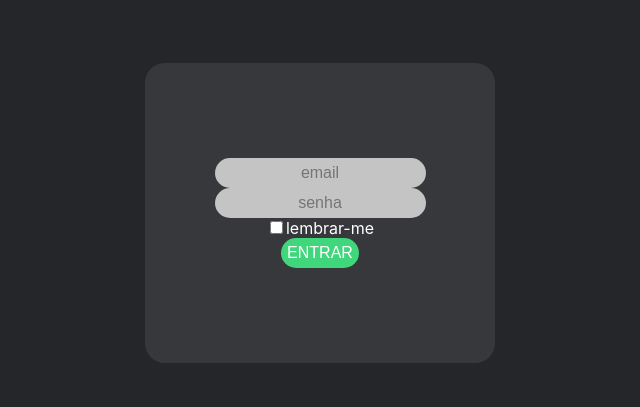
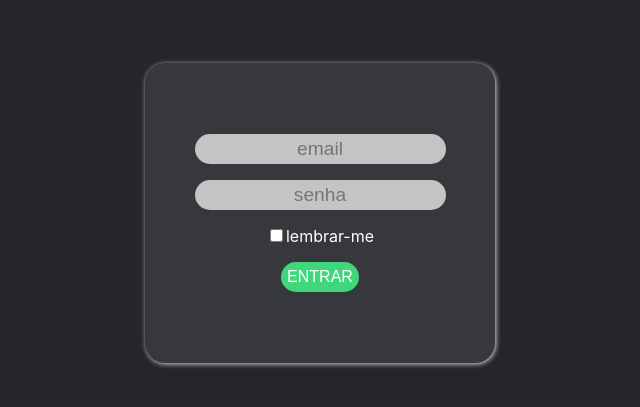
Before and after one commit to okatsuo/boilerplate-frontend-with-login, a Next.js app: page /login in a window 1280 px wide. Shown: the part 187-594 px from the top of the page, without its empty margins (320-960 px from the left). Built offline with nearby package versions, Linux system fonts and the light colour scheme; no server answers.

Commit message:
refactor: spacings beetween fields and checkbox

```diff
--- a/src/components/authentication/login/index.tsx
+++ b/src/components/authentication/login/index.tsx
@@ -14,6 +14,12 @@ interface ILogin {
   email: string
   password: string
   rememberMe: boolean
+}
+
+const initialValues: ILogin = {
+  email: '',
+  password: '',
+  rememberMe: false
 }
 
 const schema = Yup.object().shape({
@@ -54,11 +60,7 @@ const Login = () => {
         <Styles.Content>
           <Styles.Square>
             <Formik
-              initialValues={{
-                email: '',
-                password: '',
-                rememberMe: false
-              }}
+              initialValues={initialValues}
               onSubmit={async (values) => {
                 await handleSubmit(values)
               }}
@@ -67,11 +69,17 @@ const Login = () => {
               {({ errors, touched }) => (
                 <Form>
                   <Styles.Items>
-                    <InputForm name="email" type="text" placeholder="email" />
-                    {errors.email && touched.email && errors.email}
+                    <InputForm
+                      name="email"
+                      type="text"
+                      placeholder="email"
+                      error={errors.email && touched.email && errors.email} />
 
-                    <InputForm name="password" type="password" placeholder="senha" />
-                    {errors.password && touched.password && errors.password}
+                    <InputForm
+                      name="password"
+                      type="password"
+                      placeholder="senha"
+                      error={errors.password && touched.password && errors.password} />
 
                     <CheckboxForm name='rememberMe' message='lembrar-me' />
 
--- a/src/components/authentication/styles.ts
+++ b/src/components/authentication/styles.ts
@@ -19,6 +19,7 @@ export const Square = styled.div`
     display: flex;
     align-items: center;
     justify-content: center;
+    box-shadow: 1px 1px 5px lightgrey;
   `}
 `
 
--- a/src/components/forms/checkbox/index.tsx
+++ b/src/components/forms/checkbox/index.tsx
@@ -16,6 +16,7 @@ const CheckboxForm: React.FC<CheckboxProps> = ({
 }) => {
   return (
     <Styles.Wrapper>
+      <Styles.Container>
         <Field
           name={name}
           required={required}
@@ -25,6 +26,7 @@ const CheckboxForm: React.FC<CheckboxProps> = ({
           }}
         />
         {message}
+      </Styles.Container>
     </Styles.Wrapper>
   )
 }
--- a/src/components/forms/checkbox/styles.ts
+++ b/src/components/forms/checkbox/styles.ts
@@ -1,7 +1,11 @@
 import styled from 'styled-components'
 
 export const Wrapper = styled.div`
+`
+
+export const Container = styled.div`
   display: 'flex';
   align-items: 'center';
   justify-content: 'center';
+  padding-bottom: 1rem;
 `
--- a/src/components/forms/inputs/index.tsx
+++ b/src/components/forms/inputs/index.tsx
@@ -1,8 +1,9 @@
 import { Field } from 'formik'
 import theme from '../../../../styles/theme'
+import * as Styles from './styles'
 
 interface FormProps {
-  name?: string
+  name: string
   required?: boolean
   inputProps?: any
   type?: string
@@ -10,6 +11,7 @@ interface FormProps {
   value?: string
   background?: string
   style?: React.CSSProperties
+  error?: any
 }
 
 const InputForm: React.FC<FormProps> = ({
@@ -18,19 +20,22 @@ const InputForm: React.FC<FormProps> = ({
   type = 'text',
   placeholder,
   value,
-  style = {}
+  style = {},
+  error
 }) => {
   return (
-    <>
+    <Styles.Wrapper>
+      <Styles.Container>
         <Field
           name={name}
           required={required}
           type={type}
           placeholder={placeholder}
           value={value}
+          error={error}
           style={{
-          background: '#C4C4C4',
-          fontSize: 16,
+            background: theme.colors.lightGrey,
+            fontSize: theme.font.normal,
             color: theme.colors.primaryBackground,
             textAlign: 'center',
             borderRadius: '20px',
@@ -39,7 +44,9 @@ const InputForm: React.FC<FormProps> = ({
             ...style
           }}
         />
-    </>
+        {error}
+      </Styles.Container>
+    </Styles.Wrapper>
   )
 }
 
--- /dev/null
+++ b/src/components/forms/inputs/styles.ts
@@ -0,0 +1,13 @@
+import styled, { css } from 'styled-components'
+
+export const Wrapper = styled.div`
+`
+
+export const Container = styled.div`
+  ${({ theme }) => css`
+    padding-bottom: ${theme.spacing.normal};
+    display: flex;
+    flex-direction: column;
+    align-items: center;
+  `}
+`
```
Lines whose indentation alone changed are shown as unchanged.
